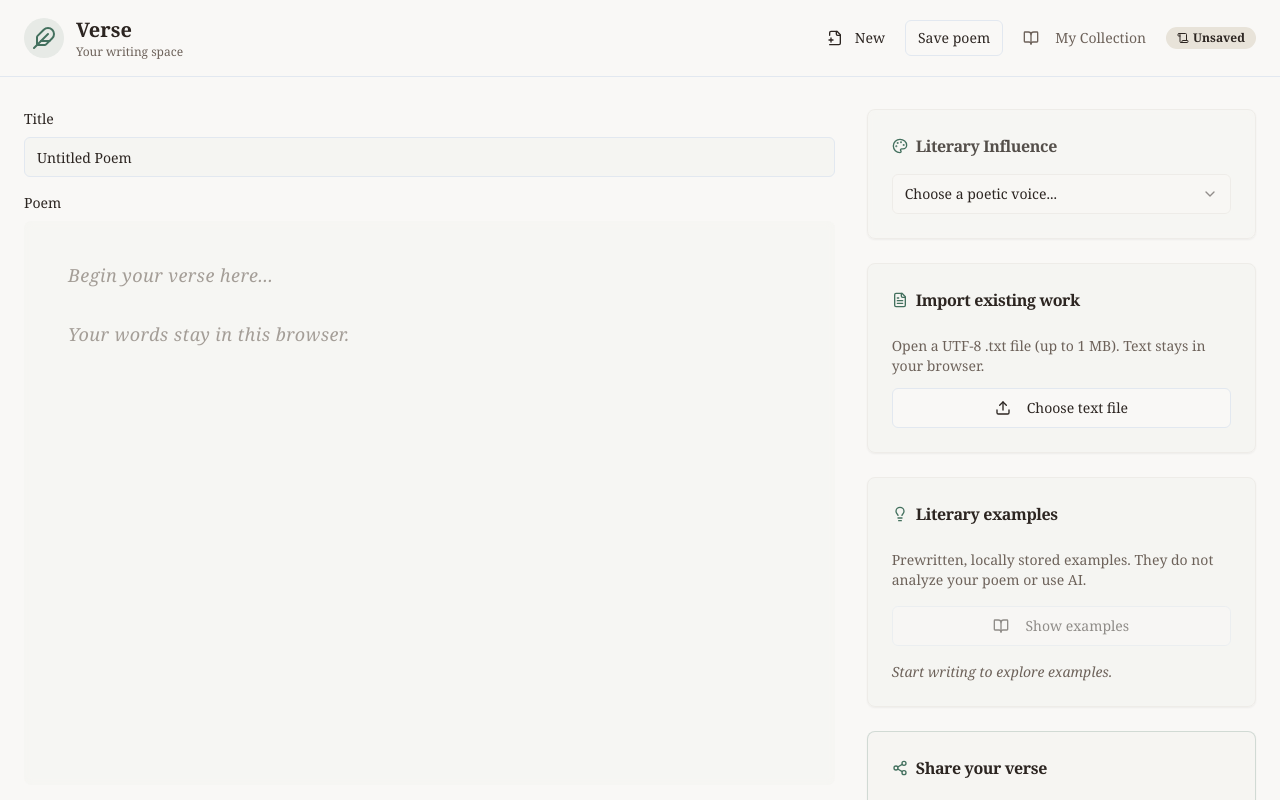
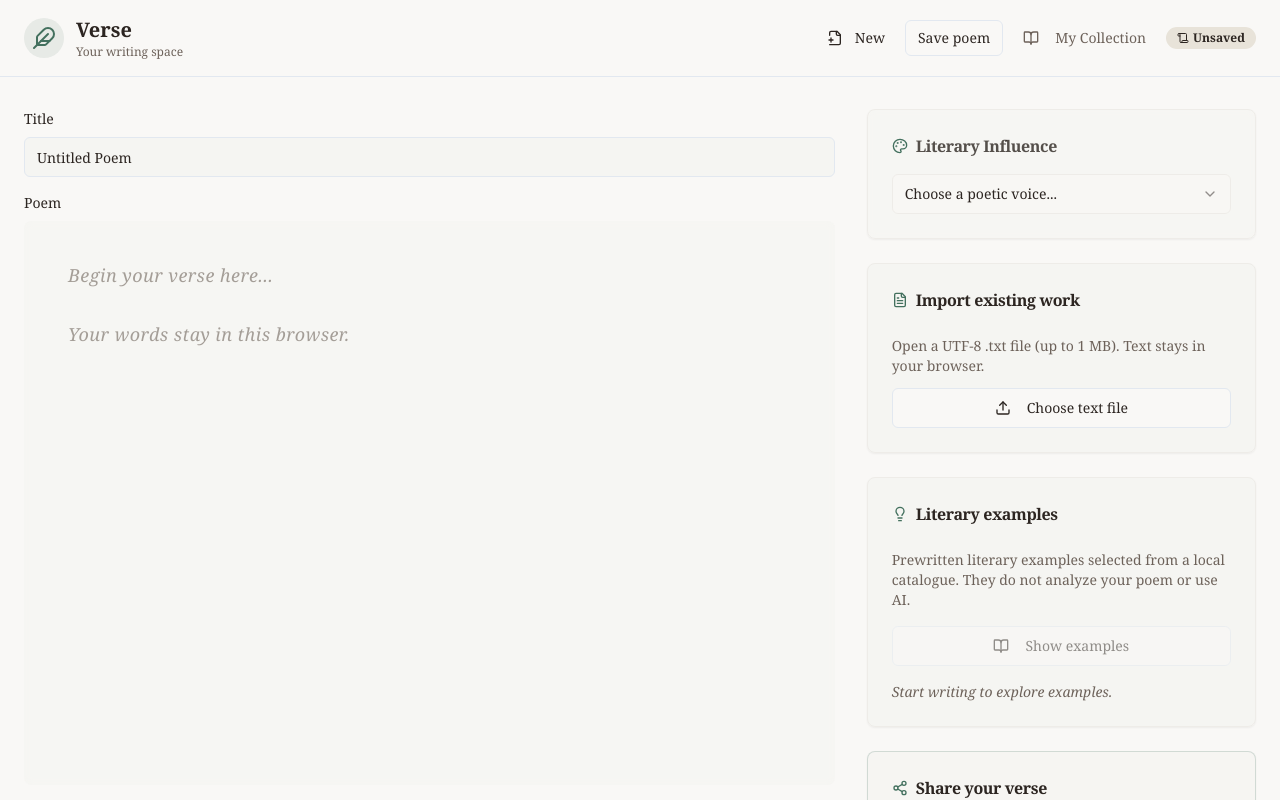
Before and after one commit to KeuqS/verse, a React (Vite) app: page /write in a window 1280 px wide. Shown: the top 800 px of the page. Built offline with nearby package versions, Linux system fonts and the light colour scheme.

Commit message:
Avoid claiming poet-specific guidance for fallback literary examples

```diff
--- a/src/components/SuggestionsPanel.tsx
+++ b/src/components/SuggestionsPanel.tsx
@@ -6,7 +6,6 @@ import type { Suggestion } from "@/hooks/useLocalSuggestions";
 
 interface Props {
   suggestions: Suggestion[];
-  selectedPoet?: string;
   content: string;
   onGenerateSuggestions: () => void;
   onAcceptSuggestion: (id: string) => void;
@@ -15,7 +14,7 @@ interface Props {
 
 /** Static examples are illustrative; applying one changes only an exact matching phrase. */
 export function SuggestionsPanel({
-  suggestions, selectedPoet, content, onGenerateSuggestions, onAcceptSuggestion, onRejectSuggestion,
+  suggestions, content, onGenerateSuggestions, onAcceptSuggestion, onRejectSuggestion,
 }: Props) {
   const pending = suggestions.filter(item => item.status === "pending");
   const hasContent = content.trim().length > 0;
@@ -28,7 +27,7 @@ export function SuggestionsPanel({
       </CardHeader>
       <CardContent className="space-y-4">
         <p className="text-sm text-muted-foreground">
-          Prewritten, locally stored examples{selectedPoet ? " for your selected influence" : ""}.
+          Prewritten literary examples selected from a local catalogue.
           They do not analyze your poem or use AI.
         </p>
         <Button variant="outline" onClick={onGenerateSuggestions} disabled={!hasContent} className="w-full">
--- a/src/pages/Index.tsx
+++ b/src/pages/Index.tsx
@@ -155,7 +155,7 @@ export default function Index() {
             <PoetSelector selectedPoet={selectedPoet} onPoetSelect={changePoet} />
             <FileUpload onTextImport={text => { setContent(text); setCurrentPoemId(null); loadedId.current = null; setDirty(true); clearSuggestions(); navigate("/write", { replace: true }); }}
               initialOpen={searchParams.get("upload") === "true"} />
-            <SuggestionsPanel suggestions={suggestions} selectedPoet={selectedPoet} content={content}
+            <SuggestionsPanel suggestions={suggestions} content={content}
               onGenerateSuggestions={showExamples} onAcceptSuggestion={applyExample}
               onRejectSuggestion={rejectSuggestion} />
             <SharingPanel content={content} title={title} onSavePoem={save} />
```
